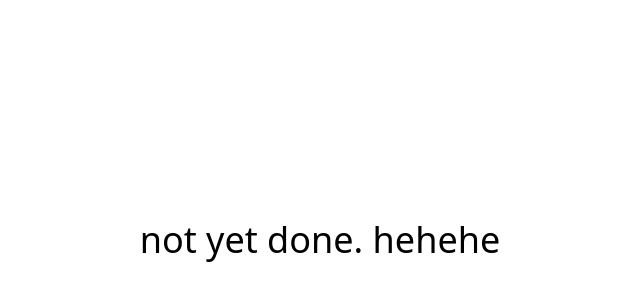
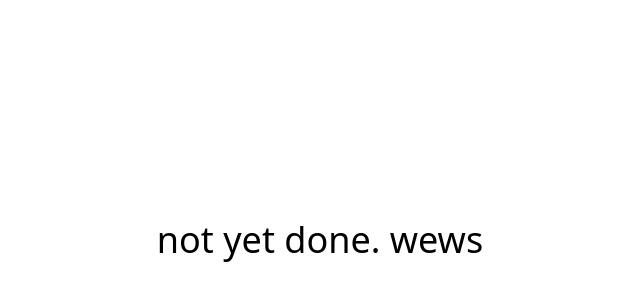
Before and after one commit to CarlM-69/portfolio, a React (Vite) app: page /#/Welcome/ in a window 1280 px wide. Shown: the part 160-460 px from the top of the page, without its empty margins (320-960 px from the left). Built offline with nearby package versions, Linux system fonts and the light colour scheme.

Commit message:
bug fixes

```diff
--- a/package.json
+++ b/package.json
@@ -26,13 +26,13 @@
     "@types/react": "^18.3.11",
     "@types/react-dom": "^18.3.1",
     "@vitejs/plugin-react": "^1.3.2",
-    "autoprefixer": "^10.4.20",
+    "autoprefixer": "^10.4.21",
     "eslint": "^9.13.0",
     "eslint-plugin-react": "^7.37.1",
     "eslint-plugin-react-hooks": "^5.0.0",
     "eslint-plugin-react-refresh": "^0.4.13",
     "globals": "^15.11.0",
-    "postcss": "^8.4.47",
+    "postcss": "^8.5.3",
     "tailwindcss": "^3.4.17",
     "vite": "^6.2.3"
   }
--- a/src/pages/Welcome/Welcome.jsx
+++ b/src/pages/Welcome/Welcome.jsx
@@ -3,7 +3,7 @@ import "./Welcome.css";
 export default function Welcome() {
 	return (
 		<>
-			<div className="something"><span>not yet done. hehehe</span></div>
+			<div className="something"><span>not yet done. wews</span></div>
 		</>
 	)
 };
```
Also changed, not shown: 1 other file (tests, documents, lock files or other folders).
